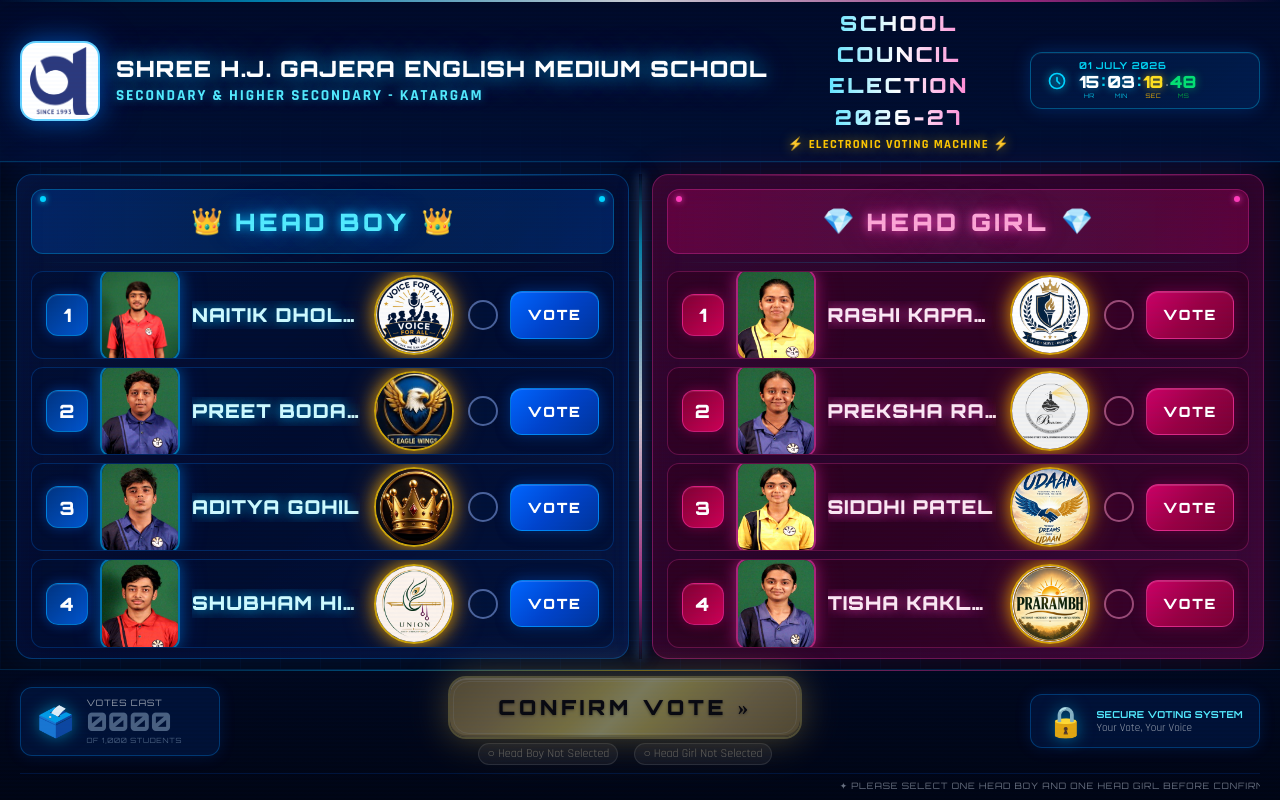
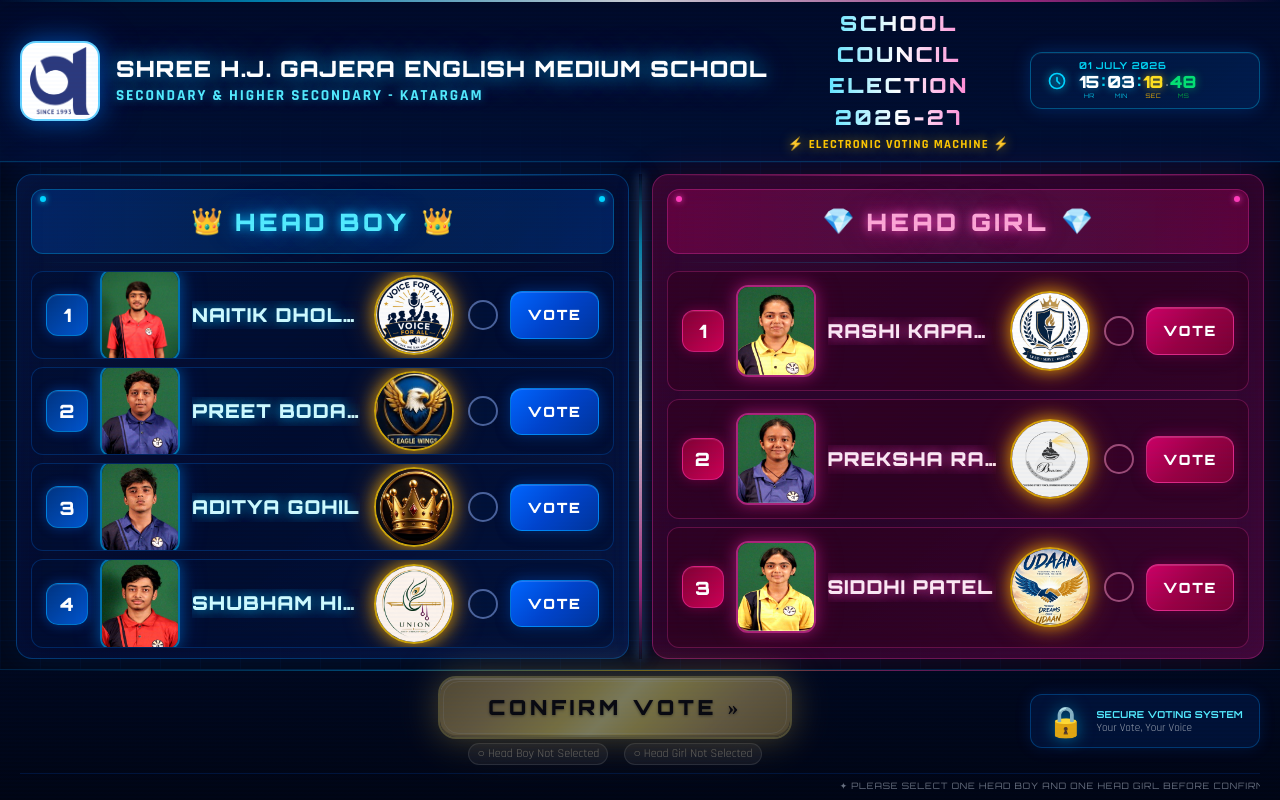
Before and after one commit to bishoyisantosh/Election-2026-27, a React (Vite) app: page / in a window 1280 px wide. Built offline with nearby package versions, Linux system fonts and the light colour scheme.

Commit message:
Removed Candidate 4 and Updated Election UI

```diff
--- a/src/App.tsx
+++ b/src/App.tsx
@@ -16,7 +16,6 @@
   const [showModal, setShowModal] = useState(false);
   const [showSuccess, setShowSuccess] = useState(false);
   const [notification, setNotification] = useState<string | null>(null);
-  const [votesCast, setVotesCast] = useState(0);
   const [isSubmitting, setIsSubmitting] = useState(false);
 
   const selectedBoy = BOY_CANDIDATES.find((c) => c.id === boyVote) || null;
@@ -137,7 +136,6 @@
       playSubmitBeep();
       setShowModal(false);
       setShowSuccess(true);
-      setVotesCast((prev) => prev + 1);
     } catch (error) {
       console.error("Firestore submit error: ", error);
       const errMsg = error instanceof Error ? error.message : String(error);
@@ -346,51 +344,8 @@
         />
 
         <div className="flex items-center justify-between gap-4">
-          {/* Left: Votes Cast Counter */}
-          <div
-            className="flex items-center gap-3 px-4 py-2 rounded-xl flex-shrink-0"
-            style={{
-              background: 'rgba(0,20,60,0.8)',
-              border: '1px solid rgba(0,150,255,0.3)',
-              boxShadow: '0 0 15px rgba(0,80,200,0.2)',
-              minWidth: '200px',
-            }}
-          >
-            <div
-              className="text-3xl"
-              style={{ filter: 'drop-shadow(0 0 8px rgba(0,200,255,0.5))' }}
-            >
-              🗳️
-            </div>
-            <div>
-              <div className="text-gray-400 uppercase tracking-widest" style={{ fontFamily: 'Orbitron', fontSize: '0.55rem' }}>
-                Votes Cast
-              </div>
-              <div
-                key={votesCast}
-                className="font-black glow-text-blue"
-                style={{
-                  fontFamily: 'Orbitron',
-                  fontSize: '1.6rem',
-                  lineHeight: 1,
-                  color: votesCast === 0 ? '#4a6080' : '#00d4ff',
-                  animation: votesCast > 0 ? 'successPop 0.4s cubic-bezier(0.23,1,0.32,1)' : 'none',
-                  textShadow: votesCast > 0
-                    ? '0 0 20px rgba(0,212,255,0.9), 0 0 40px rgba(0,150,255,0.5)'
-                    : 'none',
-                  transition: 'color 0.3s ease',
-                }}
-              >
-                {String(votesCast).padStart(4, '0')}
-              </div>
-              <div
-                className="uppercase tracking-widest"
-                style={{ fontFamily: 'Orbitron', fontSize: '0.45rem', color: '#4a6080', marginTop: '1px' }}
-              >
-                of {SCHOOL_INFO.totalStudents.toLocaleString()} students
-              </div>
-            </div>
-          </div>
+          {/* Left Spacer to keep layout centered */}
+          <div className="flex-shrink-0" style={{ minWidth: '180px' }} />
 
           {/* Center: CONFIRM VOTE button */}
           <div className="flex flex-col items-center gap-1.5 flex-1">
--- a/src/data.ts
+++ b/src/data.ts
@@ -67,15 +67,6 @@
     symbolImage: '/images/udaan.jpg',
     photo: '/images/siddhi.jpg',
   },
-  {
-    id: 4,
-    serialNo: 4,
-    name: 'Tisha Kaklotar',
-    symbol: '🌟',
-    symbolLabel: 'Prarambh',
-    symbolImage: '/images/prarambh.jpg',
-    photo: '/images/tisha.jpg',
-  },
 ];
 
 export const SCHOOL_INFO = {
```
